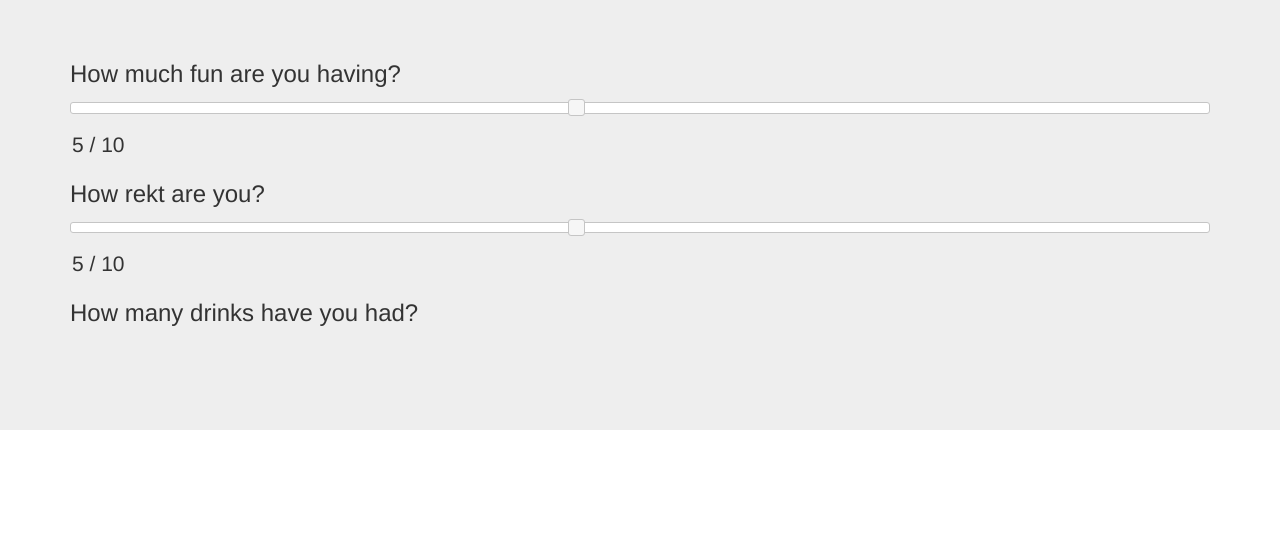
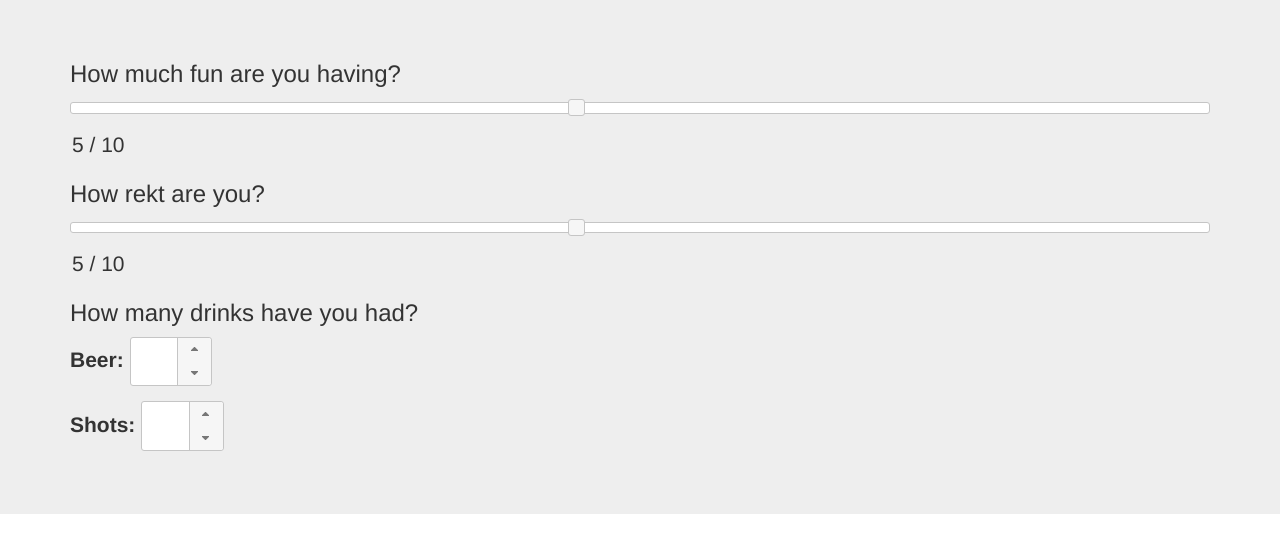
Before and after one commit to jhd/spunout, a plain HTML site: page dist/html/session.html in a window 1280 px wide. Shown: the part 57-610 px from the top of the page. Drawn offline with nearby package versions, Linux system fonts and the light colour scheme.

Commit message:
Added sample drinks menu

```diff
--- a/dist/html/session.html
+++ b/dist/html/session.html
@@ -59,11 +59,19 @@
         <h3>How rekt are you?</h3>
         <p><div id="slider-rekt"></div></p>
         <p>
-          <input type="text" id="rekt-value" readonly>
+          <input type="text" id="rekt-value" readonly style="width=20px">
         </p>
 
         <h3>How many drinks have you had?</h3>
-        <p><label>
+        <p>
+          <label for="spin-beer">Beer:</label>
+          <input id="spin-beer" name="beer-value">
+        </p>
+
+        <p>
+          <label for="spin-shots">Shots:</label>
+          <input id="spin-shots" name="shots-value">
+        </p>
 
       </div>
     </div>
@@ -104,6 +112,17 @@
       $("#rekt-value").val(
         $("#slider-rekt").slider("value") + " / " + MAX_VAL
       );
+
+      $("#spin-beer").spinner({
+        min:    0
+      });
+      $("#spin-beer").width(30);
+
+      $("#spin-shots").spinner({
+        min:    0
+      });
+      $("#spin-shots").width(30);
+
     });
     </script>
 
```
